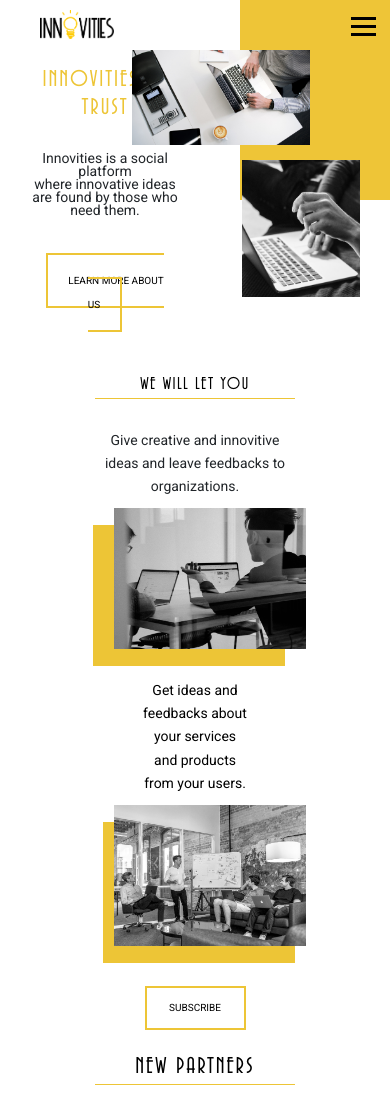
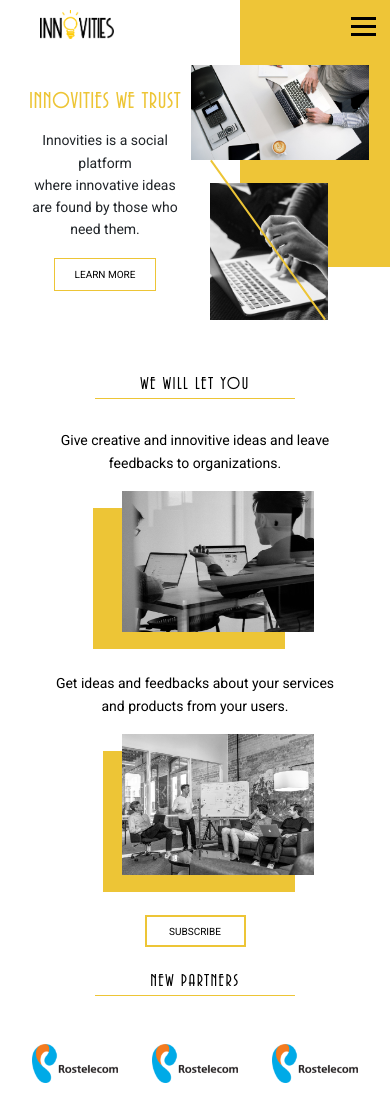
Before and after one commit to grigor-aramyan/generAItor, a React app: page / in a window 390 px wide. Shown: the top 1100 px of the page. Built offline with nearby package versions, Linux system fonts and the light colour scheme.

Commit message:
fixed Homepage styles

```diff
--- a/public/css/styles.css
+++ b/public/css/styles.css
@@ -113,12 +113,14 @@
 .services-title-wrapper {
   display: flex;
   width: 100%;
+  margin-top: 120px;
   justify-content: center;
   text-align: center;
   align-items: center;
 }
 
-.services-title {
+.services-title,
+.new-partners h1 {
   font-family: "Avenida Std", serif;
   font-weight: normal;
   font-size: 36px;
@@ -127,7 +129,7 @@
   color: #000000;
   width: 466px;
   margin: 0 auto;
-  padding-bottom: 10px;
+  padding-bottom: 20px;
   border-bottom: 1px solid #edc536;
 }
 .services_content {
@@ -137,11 +139,14 @@
 
 .inner_content {
   width: 100%;
-  padding: 120px 78px 80px;
+  padding: 120px 45px 80px;
   display: flex;
   align-items: center;
 }
-
+img.home-services-img {
+  position: relative;
+  left: 5%;
+}
 .serv_bg1 {
   position: absolute;
   left: -3%;
@@ -163,7 +168,7 @@
   line-height: 40px;
   text-align: center;
   color: #000000;
-  margin-bottom: 30px;
+  padding-bottom: 30px;
 }
 
 .services_button {
@@ -367,13 +372,22 @@
 }
 .main_img-1 {
   position: absolute;
-  right: 50px;
+  left: -5%;
 }
 .main_img-2 {
   position: absolute;
-  top: 55%;
-  right: 150px;
-  /* left: 10%; */
+  top: 60%;
+  /* right: 150px; */
+  left: 14%;
+}
+.main_line {
+  position: absolute;
+  width: 588px;
+  height: 0px;
+  border: 1px solid #EDC536;
+  transform: rotate(46.37deg);
+  bottom: 6%;
+  left: -10%;
 }
 
 /* Main component end */
@@ -679,7 +693,10 @@
 
 /*Start component Partners*/
 
-.new-partners h1 {
+.new-partners {
+  margin-top: 120px;
+}
+/* .new-partners h1 {
   font-family: "Avenida Std", serif;
   font-weight: normal;
   font-size: 36px;
@@ -690,6 +707,9 @@
   margin: 0 auto;
   padding-bottom: 10px;
   border-bottom: 1px solid #edc536;
+} */
+.partners-wrapper {
+  padding-top: 70px;
 }
 .partner {
   width: 277px;
@@ -2519,6 +2539,9 @@
   .pricing-price-num {
     right: 30%;
   }
+  .home-services-img {
+    width: 100%;
+  }
 }
 @media screen and (max-width: 767px) {
   .header-logo-wrapper {
@@ -3021,10 +3044,12 @@
 /* Homepage component */
   .main {
     width: 150px;
-    height: 300px;
-    right: 0px;
-  }
-  .main_left-side {
+    height: 267px;
+    right: 0;
+    top: 0;
+  }
+  .m-left {
+    padding: 0!important;
   }
 
   .main_right-side {
@@ -3035,32 +3060,49 @@
   .main_img-1 {
     width: 178px;
     height: 95px;
-    top: -70px;
+    top: -22%;
+    left: -13%;
   }
   .main_img-2 {
     width: 118px;
     height: 137px;
-    right: 0px;
-    top: 40px;
+    right: 0;
+    left: 0;
+    top: 25%;
   }
   .main_line {
-    width: 9.7px;
-    height: 193px;
+    width: 194px;
+    height: 0;
+    left: -27%;
+    top: 41%;
+    border: 0.5px solid #EDC536;
+    transform: rotate(54.36deg);
   }
   .homepage-main-title {
     font-size: 24px;
+    line-height: 14px;
+    letter-spacing: 0.02em;
+    font-weight: normal;
+    margin-bottom: 20px;
   }
   .main_content {
     font-size: 14px;
-    line-height: 13px;
+    line-height: 159.69%;
+    margin-bottom: 20px;
+    padding: 0 10px;
   }
 
   .main_button {
     width: 101px;
     height: 32px;
     font-size: 10px;
-  }
-
+    line-height: 12px;
+    padding: 10px 20px;
+    border: 1px solid #edc536;
+  }
+  .services {
+    /* margin-top: 60px; */
+  }
   .home-services-img {
     width: 192px;
     height: 141px;
@@ -3077,29 +3119,43 @@
     height: 141px;
     margin: 0 auto;
   }
-  .services-title {
+  .services-title-wrapper {
+    margin-top: 0;
+    /* margin-bottom: 60px; */
+  }
+  .services-title,
+  .new-partners h1 {
     /* margin-bottom: 40px; */
     font-size: 18px;
     width: 200px;
     line-height: 8px;
+    padding-bottom: 10px;
   }
   .service-texts {
-    /* margin-top: 30px; */
-    display: none;
-  }
-
-  .service-texts-toggle {
+    padding-top: 30px;
     font-size: 14px;
     line-height: 165.19%;
-    max-width: 200px;
-    margin: 30px auto;
+    /* margin-bottom: 20px; */
+    padding-bottom: 0;
+  }
+
+  .service-texts-toggle {
+    margin-top: 30px auto!important;
     text-align: center;
     display: block;
-  }
-
-  .inner_content {
-    display: block;
+    padding-top: 40px;
+  }
+   .inner_content {
+    /* display: block; */
     padding: 0;
+    flex-direction: column;
+  }
+  .inner-image {
+    margin: 0;
+  }
+  .inner-text {
+    order: -1;
+    margin: 0;
   }
   .services_button {
     display: none;
@@ -3113,27 +3169,21 @@
     align-items: center;
     justify-content: center;
     margin: auto;
-    margin-top: 60px;
-  }
-  .inner-text {
-    margin: 20px auto;
-  }
-  .inner-image {
-    margin: -20px auto;
-  }
-
-  .partner-wrapper {
+    margin-top: 40px;
+    padding: 10px 20px;
+  }
+  .new-partners {
+    margin-top: 30px;
+  }
+  .partners-wrapper {
+    padding-top: 0;
+    padding-bottom: 40px;
+  }
+   .partner-wrapper {
     width: 86px;
     height: 39px;
     text-align: center;
-    margin-top: 10px;
-  }
-
-  .new-partners h1 {
-    font-size: 24px;
-    line-height: 14px;
-    width: 200px;
-    margin-top: 30px;
+    margin-top: 0;
   }
   .partner {
     width: 86px;
--- a/src/components/homepage/Main.js
+++ b/src/components/homepage/Main.js
@@ -5,7 +5,7 @@ const Main = () => {
     <div className='container-fluid'>
         <div className='main'></div>
         <div className='row d-flex align-items-center justify-content-between'>
-          <div className='col-6'>
+          <div className='col-6 m-left'>
             <div className='main_left-side'>
               <h1 className='homepage-main-title text-center'>
                 INNOVITIES WE TRUST
@@ -16,7 +16,7 @@ const Main = () => {
               </p>
               <div style={{ textAlign: "center" }}>
                 <a href='#' className='main_button'>
-                  Learn More About Us
+                  Learn More
                 </a>
               </div>
             </div>
@@ -33,6 +33,7 @@ const Main = () => {
                 className='main_img-2'
                 alt='Main image'
               />
+              <hr className="main_line"></hr>
 
             </div>
           </div>
--- a/src/components/homepage/Partners.js
+++ b/src/components/homepage/Partners.js
@@ -4,7 +4,7 @@ export default class Partners extends React.Component {
     return (
       <section className='container new-partners'>
           <h1 className='text-center'>NEW PARTNERS</h1>
-          <div className='row mt-5 mb-5'>
+          <div className='row mt-5 mb-5 partners-wrapper'>
             <div className='col-4 partner-wrapper'>
               <img
                 src='images/partner.png'
--- a/src/components/homepage/Services.js
+++ b/src/components/homepage/Services.js
@@ -9,10 +9,6 @@ export default class Services extends Component {
         </div>
         <div className='services_content'>
           <div className='inner_content'>
-            <p className='service-texts-toggle '>
-              Give creative and innovitive ideas and leave feedbacks to
-              organizations.
-            </p>
             <div className='col-7 inner-image'>
               <img
                 src='images/services_image1.png'
@@ -25,7 +21,7 @@ export default class Services extends Component {
                 alt='services-bg'
               />
             </div>
-            <div className='col-5 inner-text'>
+            <div className='col-xl-5 col-lg-5 col-md-5 col-12 inner-text'>
               <p className='service-texts'>
                 Give creative and innovitive ideas and leave feedbacks to
                 organizations.
@@ -37,7 +33,7 @@ export default class Services extends Component {
           </div>
 
           <div className='inner_content'>
-            <div className='col-5 inner-text'>
+            <div className='col-xl-5 col-lg-5 col-md-5 col-12 inner-text'>
               <p className='service-texts service-texts-toggle'>
                 Get ideas and feedbacks about your services and products from
                 your users.
```
